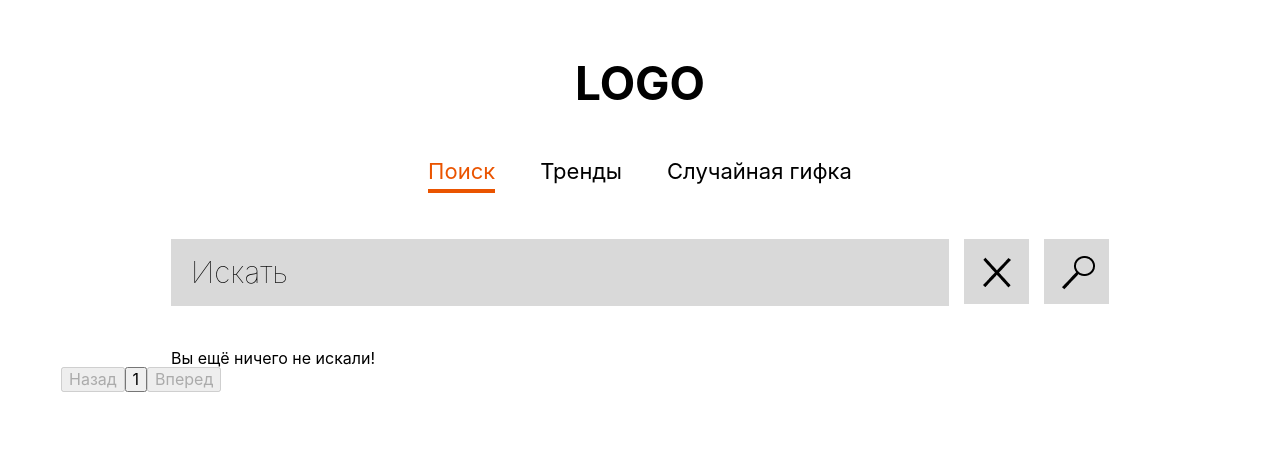
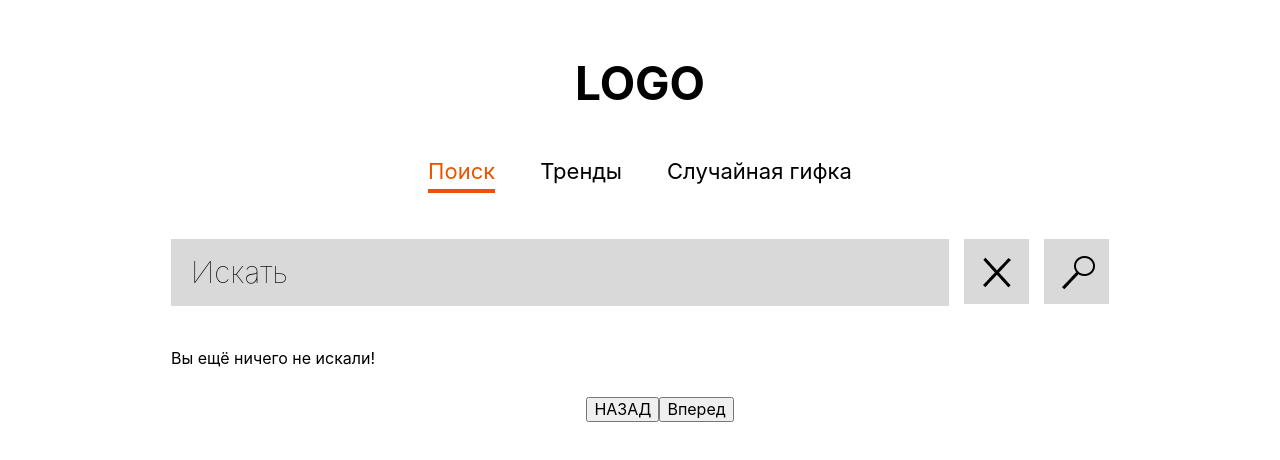
Before and after one commit to elicrock/gilphy-contest-yandex, a React (Create React App) app: page / in a window 1280 px wide. Shown: the top 460 px of the page. Built offline with nearby package versions, Linux system fonts and the light colour scheme.

Commit message:
pages pagination + click on pages

```diff
--- a/src/App.js
+++ b/src/App.js
@@ -7,7 +7,7 @@ import Search from './components/Search.jsx';
 import Trends from './components/Trends.jsx';
 import RandomGif from './components/RandomGif';
 import PageNotFound from './components/UI/page-not-found/PageNotFound';
-// import Pagination from './components/UI/pagination/Pagination';
+import Pagination from './components/UI/pagination/Pagination';
 
 function App() {
   const [searchQuery, setSearchQuery] = useState('');
@@ -16,10 +16,38 @@ function App() {
   const [cards, setCards] = useState([]);
   const [isSubmited, setIsSubmited] = useState(false);
   const [currentPage, setCurrentPage] = useState(1);
-  const [totalPages, setTotalPages] = useState(1);
+  const [totalPages, setTotalPages] = useState(0);
 
   const navigate = useNavigate();
   const location = useLocation();
+
+  function handlePrevPage() {
+    if (currentPage > 1) {
+      changePage(currentPage - 1);
+    }
+  }
+
+  function handleNextPage() {
+    if (currentPage < totalPages) {
+      changePage(currentPage + 1);
+    }
+  }
+
+  function changePage(page) {
+    setCurrentPage(page);
+    handlePageClick(page);
+  }
+
+  function handlePageClick(pageNumber) {
+    setIsSubmited(true);
+    setCurrentPage(pageNumber);
+    navigate(`?page=${pageNumber}`, { replace: true });
+  }
+
+  const getPageCount = (totalCount, limit = 9) => {
+    const totalPages = Math.ceil(totalCount / limit);
+    return Math.min(totalPages, 10);
+  };
 
   useEffect(() => {
     const searchParams = new URLSearchParams(location.search);
@@ -34,7 +62,7 @@ function App() {
         .search(searchQuery, currentPage)
         .then((res) => {
           setCards(res.data);
-          setTotalPages(res.pagination.total_pages);
+          setTotalPages(getPageCount(res.pagination.total_count));
         })
         .catch((error) => {
           console.log(error);
@@ -51,6 +79,7 @@ function App() {
       .trending(currentPage)
       .then((res) => {
         setTrends(res.data);
+        setTotalPages(getPageCount(res.pagination.total_count));
       })
       .catch((error) => {
         console.log(error);
@@ -82,28 +111,10 @@ function App() {
     navigate(`/?page=1`);
   }
 
-  function handlePageClick(pageNumber) {
-    setIsSubmited(true);
-    setCurrentPage(pageNumber);
-    navigate(`?page=${pageNumber}`, { replace: true });
-  }
-
   const handleClearInput = () => {
     setSearchQuery('');
     setCards([]);
   };
-
-  function renderPagination() {
-    const paginationButtons = [];
-    for (let i = 1; i <= totalPages; i++) {
-      paginationButtons.push(
-        <button key={i} onClick={() => handlePageClick(i)} className={i === currentPage ? 'active' : ''}>
-          {i}
-        </button>
-      );
-    }
-    return paginationButtons;
-  }
 
   return (
     <div className='page'>
@@ -120,15 +131,13 @@ function App() {
                 handleSubmit={handleSearchClick}
                 searchQuery={searchQuery}
               />
-              <div id='pagination'>
-                <button onClick={() => handlePageClick(currentPage - 1)} disabled={currentPage === 1}>
-                  Назад
-                </button>
-                {renderPagination()}
-                <button onClick={() => handlePageClick(currentPage + 1)} disabled={currentPage === totalPages}>
-                  Вперед
-                </button>
-              </div>
+              <Pagination
+                currentPage={currentPage}
+                onPageChange={changePage}
+                totalPages={totalPages}
+                handleClickDown={handlePrevPage}
+                handleClickGo={handleNextPage}
+              />
             </>
           }
         />
@@ -137,15 +146,13 @@ function App() {
           element={
             <>
               <Trends cards={trends} onTrends={handleTrends} isSubmited={isSubmited} currentPage={currentPage} />
-              <div id='pagination'>
-                <button onClick={() => handlePageClick(currentPage - 1)} disabled={currentPage === 1}>
-                  Назад
-                </button>
-                {renderPagination()}
-                <button onClick={() => handlePageClick(currentPage + 1)} disabled={currentPage === totalPages}>
-                  Вперед
-                </button>
-              </div>
+              <Pagination
+                currentPage={currentPage}
+                onPageChange={changePage}
+                totalPages={totalPages}
+                handleClickDown={handlePrevPage}
+                handleClickGo={handleNextPage}
+              />
             </>
           }
         />
@@ -155,13 +162,6 @@ function App() {
         />
         <Route path='*' element={<PageNotFound />} />
       </Routes>
-      {/* <Pagination
-        currentPage={page}
-        onPageChange={changePage}
-        totalPages={totalPages}
-        handleClickDown={handlePrevPage}
-        handleClickGo={handleNextPage}
-      /> */}
     </div>
   );
 }
--- a/src/blocks/pagination/__item/pagination__item.css
+++ b/src/blocks/pagination/__item/pagination__item.css
@@ -3,4 +3,5 @@
   font-size: 16px;
   font-weight: 600;
   cursor: pointer;
+  box-shadow: inset 0 0 0 1px #e3e3e3;
 }
--- a/src/blocks/pagination/pagination.css
+++ b/src/blocks/pagination/pagination.css
@@ -1,4 +1,6 @@
 .pagination {
+  margin-top: 30px;
   list-style: none;
   display: flex;
+  justify-content: center;
 }
--- a/src/components/Trends.jsx
+++ b/src/components/Trends.jsx
@@ -6,6 +6,7 @@ import Loader from './UI/loader/Loader';
 function Trends({ cards, onTrends, isSubmited, currentPage }) {
   useEffect(() => {
     onTrends(currentPage);
+
     // eslint-disable-next-line react-hooks/exhaustive-deps
   }, [currentPage]);
 
```
Also changed, not shown: src/components/Header.jsx (+3 -12 lines).
